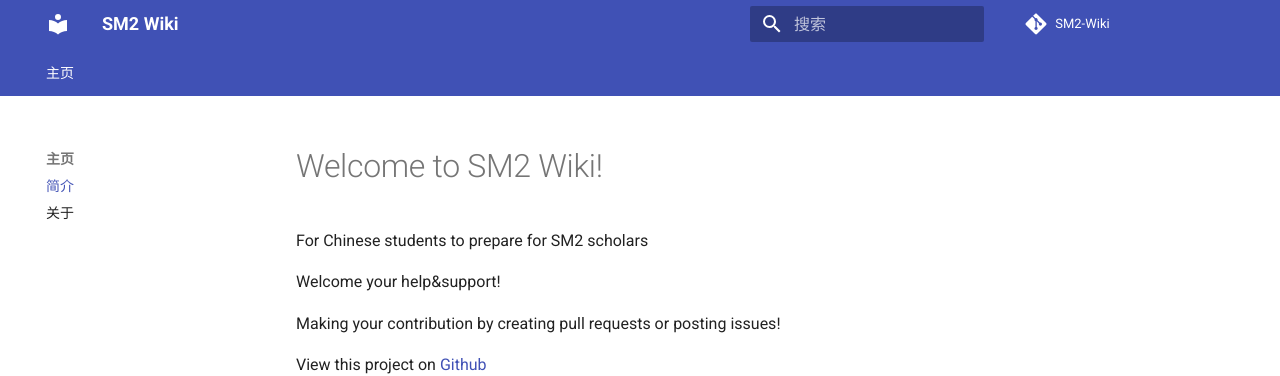
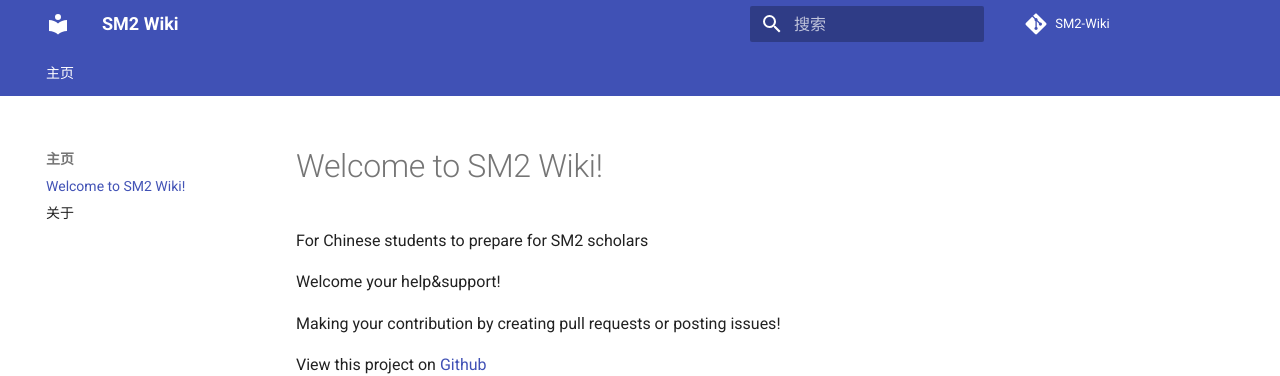
Before and after one commit to SM2-wiki/SM2-wiki, an MkDocs documentation site: the page built from docs/index.md, in a window 1280 px wide. Shown: the top 376 px of the page. Built offline with MkDocs 1.6.1 and Material for MkDocs 9.7.7, drawn with Linux system fonts in a browser that asks for light colours; comment, search, counter and statistics services are not loaded.

Commit message:
Update mkdocs.yml

```diff
--- a/mkdocs.yml
+++ b/mkdocs.yml
@@ -17,7 +17,7 @@ google_analytics:
 nav:
 
    - 主页:
-      - 简介: index.md
+      - Welcome to SM2 Wiki!: index.md
       - 关于: intro/about.md
 
 theme:
```
